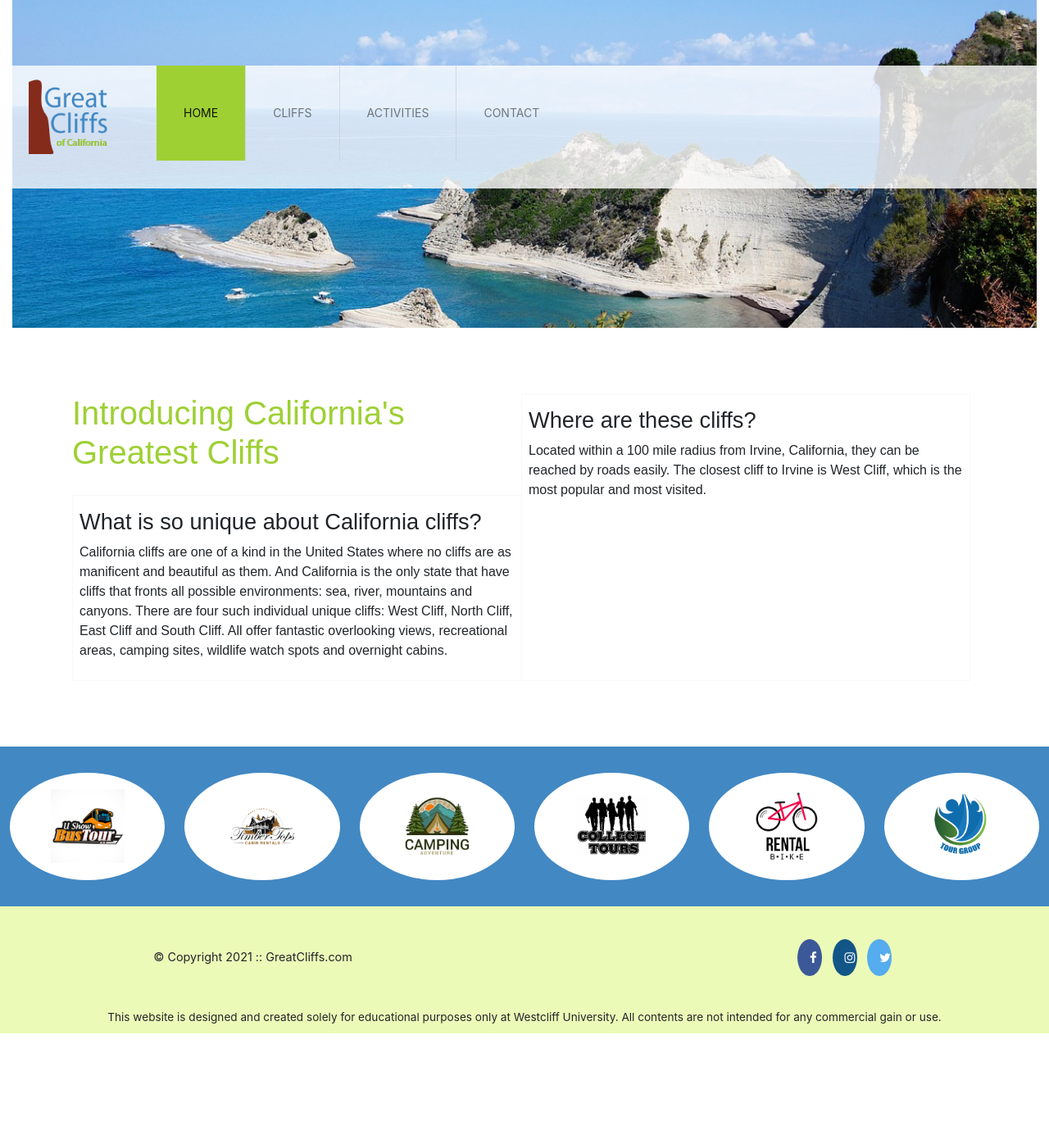
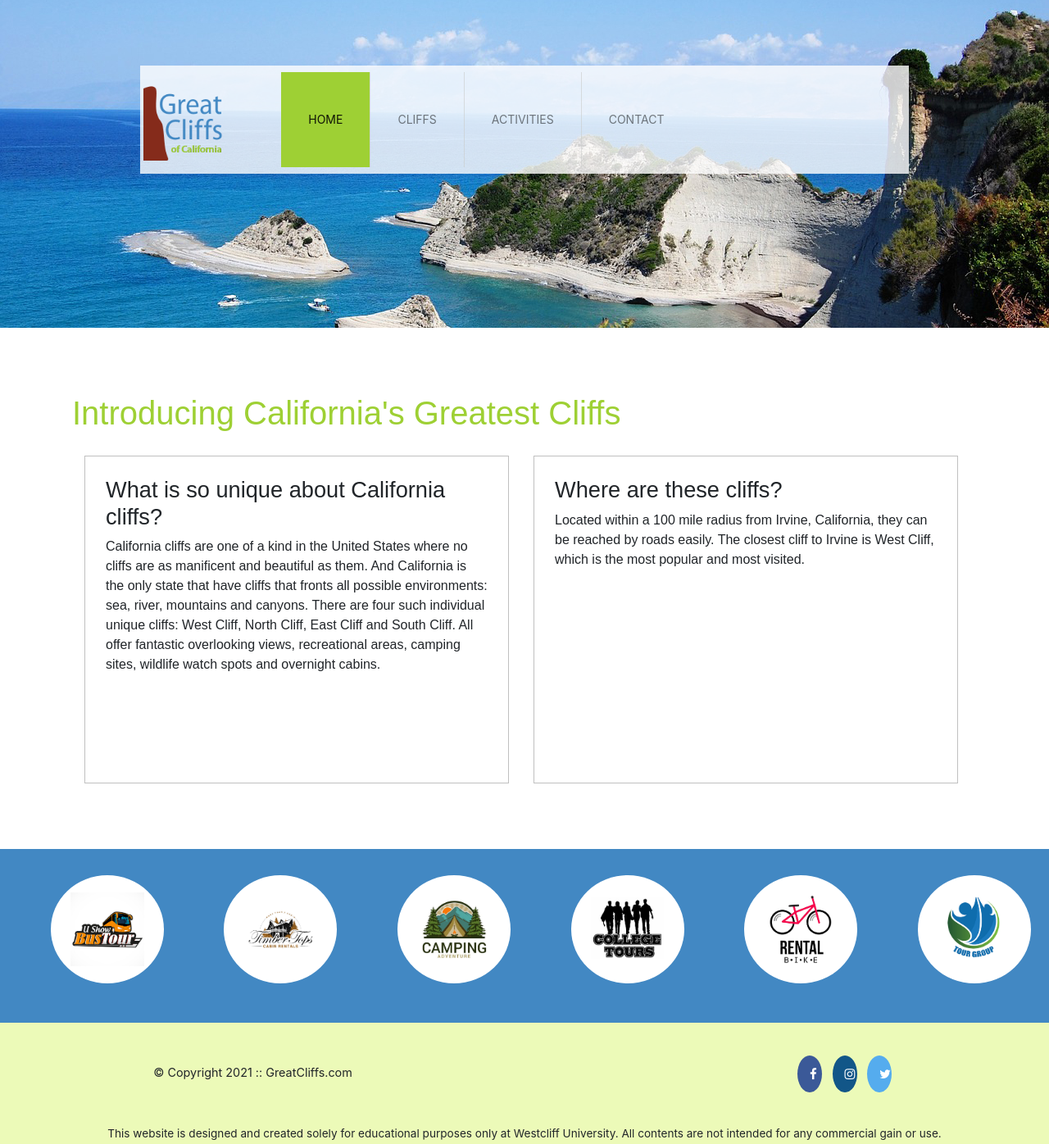
Before and after one commit to Shi521/m2-w2-d2-homework, a plain HTML site: page w2d2-homework/index.html in a window 1280 px wide. Shown: the whole page at 82% size. Before the commit the page ends 1261 px from the top, so only its background shows below. Drawn offline with nearby package versions, Linux system fonts and the light colour scheme.

Commit message:
change-2

```diff
--- a/w2d2-homework/index.html
+++ b/w2d2-homework/index.html
@@ -33,15 +33,16 @@
 
   </head>
   <body id="home">
-    <div id="container" class="container-fluid">
     <header>
+    <div class="container-fluid">
+
         <div class="main-header">
           <!-- <div class="logo">
             <img src="images/logo.png" alt="Great Cliffs Logo" width="125">
         </div> -->
 
           <nav
-            class="main-menu navbar navbar-light navbar-expand-lg"
+            class="navbar navbar-light navbar-expand-lg"
           >
             <a class="navbar-brand" href="#">
               <div class="logo">
@@ -65,6 +66,7 @@
             </button>
 
             <div class="collapse navbar-collapse" id="navbarNavDropdown">
+            <div class="main-menu">
               <ul class="navbar-nav">
                 <li class="nav-item active">
                   <a class="nav-link" href="index.html">Home</a>
@@ -80,80 +82,101 @@
                 </li>
               </ul>
             </div>
+            </div>
           </nav>
         </div>
+      </div>
     </header>
+
+      <main>
+        <div class="container">
+          <div class="row">
+            <h1>Introducing California's Greatest Cliffs</h1>
           </div>
-      <main>
-      <div class="article">
-        <div>
-          <h1>Introducing California's Greatest Cliffs</h1>
-          <div class="intro border border-light p-2 pt-3">
+          <div class="row">
+            <div class="col-md-6">
+              <div class="main-col-content">
                 <h2>What is so unique about California cliffs?</h2>
                 <p>
-              California cliffs are one of a kind in the United States where no
-              cliffs are as manificent and beautiful as them. And California is
-              the only state that have cliffs that fronts all possible
-              environments: sea, river, mountains and canyons. There are four
-              such individual unique cliffs: West Cliff, North Cliff, East Cliff
-              and South Cliff. All offer fantastic overlooking views,
-              recreational areas, camping sites, wildlife watch spots and
-              overnight cabins.
+                  California cliffs are one of a kind in the United States where
+                  no cliffs are as manificent and beautiful as them. And
+                  California is the only state that have cliffs that fronts all
+                  possible environments: sea, river, mountains and canyons. There
+                  are four such individual unique cliffs: West Cliff, North Cliff,
+                  East Cliff and South Cliff. All offer fantastic overlooking
+                  views, recreational areas, camping sites, wildlife watch spots
+                  and overnight cabins.
                 </p>
               </div>
             </div>
 
-        <div class="location border border-light p-2 pt-3">
+            <div class="col-md-6">
+              <div class="main-col-content">
                 <h2>Where are these cliffs?</h2>
                 <p>
-            Located within a 100 mile radius from Irvine, California, they can
-            be reached by roads easily. The closest cliff to Irvine is West
-            Cliff, which is the most popular and most visited.
+                  Located within a 100 mile radius from Irvine, California, they
+                  can be reached by roads easily. The closest cliff to Irvine is
+                  West Cliff, which is the most popular and most visited.
                 </p>
+              </div>
+            </div>
           </div>
         </div>
       </main>
 
+
       <section>
-        <div class="grid_system">
-          <div id="partners" class="row">
-            <div class="partner col-lg col-md-3 col-sm-5">
+        <div id="partners">
+          <ul class="row">
+            <div class="col-sm-6 col-md-4 col-lg-2 my-3 my-lg-0">
+            <li class="partner">
               <img
                 src="images/partners/partner-bustour.png"
                 alt="Partner Bus Tours"
               />
+            </li>
             </div>
-            <div class="partner col-lg col-md-3 col-sm-5">
+            <div class="col-sm-6 col-md-4 col-lg-2 my-3 my-lg-0">
+            <li class="partner">
               <img
                 src="images/partners/partner-cabinrental.png"
                 alt="Partner Cabin Rental"
               />
+            </li>
           </div>
-            <div class="partner col-lg col-md-3 col-sm-5">
+          <div class="col-sm-6 col-md-4 col-lg-2 my-3 my-lg-0">
+            <li class="partner">
               <img
                 src="images/partners/partner-campingadv.png"
                 alt="Partner Camping Adventure"
               />
+            </li>
           </div>
-            <div class="partner col-lg col-md-3 col-sm-5">
+          <div class="col-sm-6 col-md-4 col-lg-2 my-3 my-lg-0">
+            <li class="partner">
               <img
                 src="images/partners/partner-collegetours.png"
                 alt="Partner College Tours"
               />
+            </li>
             </div>
-            <div class="partner col-lg col-md-3 col-sm-5">
+            <div class="col-sm-6 col-md-4 col-lg-2 my-3 my-lg-0">
+            <li class="partner">
               <img
                 src="images/partners/partner-rentalbike.png"
                 alt="Partner Bike Rentals"
               />
+            </li>
             </div>
-            <div class="partner col-lg col-md-3 col-sm-5">
+            <div class="col-sm-6 col-md-4 col-lg-2 my-3 my-lg-0">
+            <li class="partner">
               <img
                 src="images/partners/partner-tourgroup.png"
                 alt="Partner Tour Group"
               />
+            </li>
           </div>
-          </div>
+          </ul>
         </div>
       </section>
 
--- a/w2d2-homework/styles.css
+++ b/w2d2-homework/styles.css
@@ -12,16 +12,33 @@ header {
     background-color:rgb(255, 255, 255, 0.8) ;
     margin: 2em auto 0 auto;
     min-height: 100px;
-    display: flexbox;
-    height: 150px;
+    width: 75%;
+    /* display: flexbox; */
 }
-.main-header .logo img {
+/* .main-header .logo img {
     width: 100px;
     height: 100px;
     margin: 0 2em 0 0;
     float: left;
-}
-
+} */
+.logo {
+    position: relative;
+    width: 120px;
+    height: 100px;
+  }
+  .logo img {
+    width: 100px;
+    height: 100px;
+    display: flex;
+    justify-content: flex-start;
+    position: relative;
+    right: 12px;
+  }
+#home .main-col-content {
+    border: 1px solid #C0C0C0; /* Homework Week 6 Day 2 */
+    padding: 25px;
+    min-height: 400px; /* Homework Week 6 Day 2 */
+  }
 /* Navigation */
 .main-menu {
     font-weight: 400;
@@ -52,6 +69,7 @@ header {
 .main-menu ul li.active a {
     color: rgb(187, 187, 187);
 }
+
 
 /* Main */
 main {
@@ -163,6 +181,9 @@ footer #nondisclaimer .social .fa-instagram {
         text-align: center;
         float: none;
       }
+      .navbar-main {
+        width: 85%;
+      }
 }
 
 @media (max-width: 992px) {
```
Lines whose indentation alone changed are shown as unchanged.
